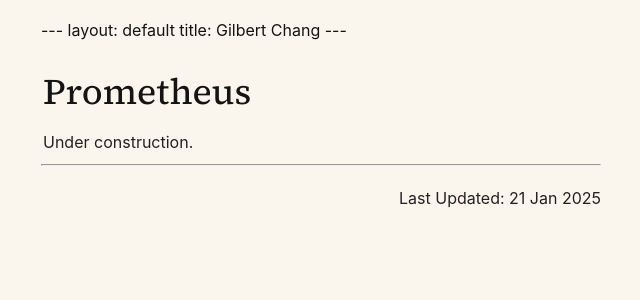
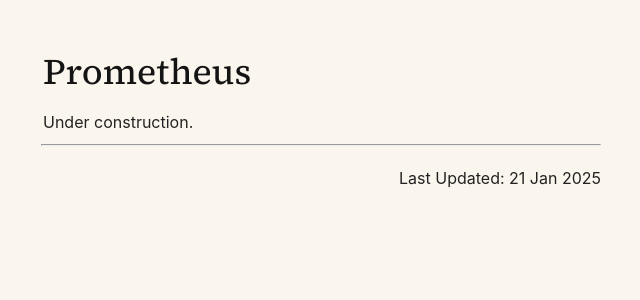
Before and after one commit to vindou/vindou, a Jekyll site: the page built from portfolio/prometheus/index.html, in a window 1280 px wide. Shown: the top 300 px of the page, without its empty margins (319-959 px from the left). Built offline with Jekyll 4.4.1, drawn with Linux system fonts in a browser that asks for light colours.

Commit message:
Update index.html

```diff
--- a/portfolio/prometheus/index.html
+++ b/portfolio/prometheus/index.html
@@ -1,11 +1,6 @@
 ---
 layout: default
 title: Prometheus
----
-
----
-layout: default
-title: Gilbert Chang
 ---
 
 <div class="title">
```
